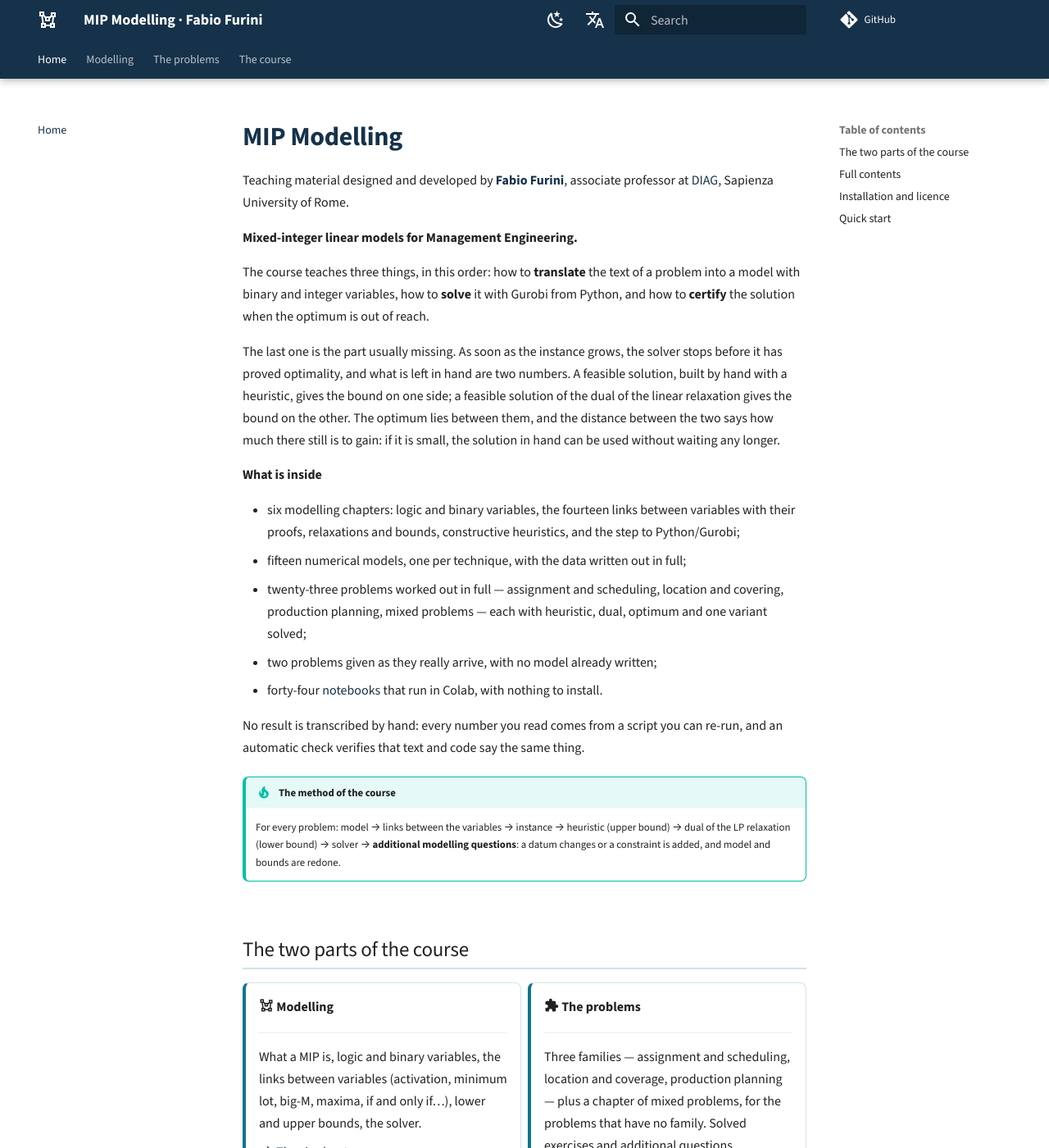
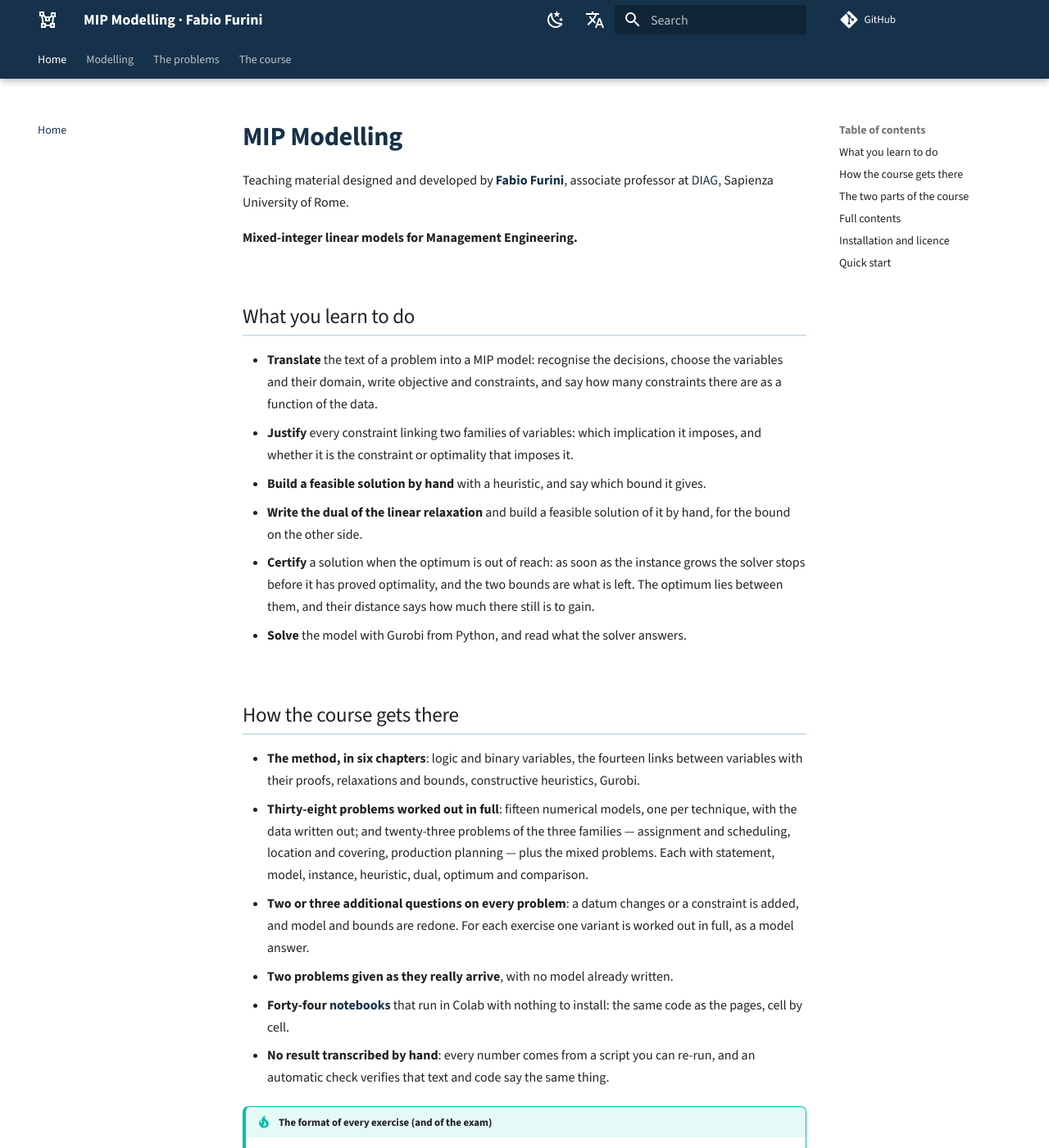
Before and after one commit to fabiofurini/mip-modelling, an MkDocs documentation site: the page built from docs/index.md, in a window 1280 px wide and 1400 px high. Shown: the whole window at 82% size. Built offline with MkDocs 1.6.1 and Material for MkDocs 9.7.7, drawn with Linux system fonts in a browser that asks for light colours; comment, search, counter and statistics services are not loaded; some of the changed text lies outside the part shown.

Commit message:
The home page states the competences and how the course builds them
First: what you learn to do --- translate a text into a model, justify the
linking constraints, build a feasible solution and a dual one by hand, certify
the solution when the optimum is out of reach, solve with Gurobi. Then: how the
course gets there --- the method in six chapters, the thirty-eight solved
problems, the additional questions with one variant worked out for each
exercise, the two problems to model, the notebooks, and the fact that no number
is transcribed by hand.

Co-Authored-By: Claude Opus 5 <noreply@anthropic.com>

```diff
--- a/docs/index.md
+++ b/docs/index.md
@@ -5,43 +5,47 @@ professor at [DIAG](https://www.diag.uniroma1.it/), Sapienza University of Rome.
 
 **Mixed-integer linear models for Management Engineering.**
 
-The course teaches three things, in this order: how to **translate** the text of
-a problem into a model with binary and integer variables, how to **solve** it
-with Gurobi from Python, and how to **certify** the solution when the optimum is
-out of reach.
+## What you learn to do
 
-The last one is the part usually missing. As soon as the instance grows, the
-solver stops before it has proved optimality, and what is left in hand are two
-numbers. A feasible solution, built by hand with a heuristic, gives the bound on
-one side; a feasible solution of the dual of the linear relaxation gives the
-bound on the other. The optimum lies between them, and the distance between the
-two says how much there still is to gain: if it is small, the solution in hand
-can be used without waiting any longer.
+- **Translate** the text of a problem into a MIP model: recognise the decisions,
+  choose the variables and their domain, write objective and constraints, and
+  say how many constraints there are as a function of the data.
+- **Justify** every constraint linking two families of variables: which
+  implication it imposes, and whether it is the constraint or optimality that
+  imposes it.
+- **Build a feasible solution by hand** with a heuristic, and say which bound it
+  gives.
+- **Write the dual of the linear relaxation** and build a feasible solution of
+  it by hand, for the bound on the other side.
+- **Certify** a solution when the optimum is out of reach: as soon as the
+  instance grows the solver stops before it has proved optimality, and the two
+  bounds are what is left. The optimum lies between them, and their distance
+  says how much there still is to gain.
+- **Solve** the model with Gurobi from Python, and read what the solver answers.
 
-**What is inside**
+## How the course gets there
 
-- six modelling chapters: logic and binary variables, the fourteen links between
-  variables with their proofs, relaxations and bounds, constructive heuristics,
-  and the step to Python/Gurobi;
-- fifteen numerical models, one per technique, with the data written out in
-  full;
-- twenty-three problems worked out in full — assignment and scheduling, location
-  and covering, production planning, mixed problems — each with heuristic, dual,
-  optimum and one variant solved;
-- two problems given as they really arrive, with no model already written;
-- forty-four [notebooks](notebooks.md) that run in Colab, with nothing to
-  install.
+- **The method, in six chapters**: logic and binary variables, the fourteen
+  links between variables with their proofs, relaxations and bounds,
+  constructive heuristics, Gurobi.
+- **Thirty-eight problems worked out in full**: fifteen numerical models, one
+  per technique, with the data written out; and twenty-three problems of the
+  three families — assignment and scheduling, location and covering, production
+  planning — plus the mixed problems. Each with statement, model, instance,
+  heuristic, dual, optimum and comparison.
+- **Two or three additional questions on every problem**: a datum changes or a
+  constraint is added, and model and bounds are redone. For each exercise one
+  variant is worked out in full, as a model answer.
+- **Two problems given as they really arrive**, with no model already written.
+- **Forty-four [notebooks](notebooks.md)** that run in Colab with nothing to
+  install: the same code as the pages, cell by cell.
+- **No result transcribed by hand**: every number comes from a script you can
+  re-run, and an automatic check verifies that text and code say the same thing.
 
-No result is transcribed by hand: every number you read comes from a script you
-can re-run, and an automatic check verifies that text and code say the same
-thing.
-
-
-!!! tip "The method of the course"
-    For every problem: model → links between the variables → instance →
-    heuristic (upper bound) → dual of the LP relaxation (lower bound) → solver →
-    **additional modelling questions**: a datum changes or a constraint is
-    added, and model and bounds are redone.
+!!! tip "The format of every exercise (and of the exam)"
+    Model → links between the variables → instance → heuristic (upper bound) →
+    dual of the LP relaxation (lower bound) → solver → additional modelling
+    questions.
 
 ## The two parts of the course
 
```
Also changed, not shown: 1 other file.
